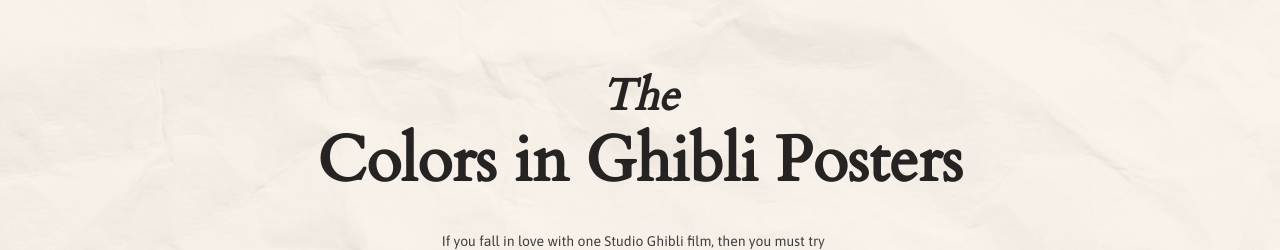
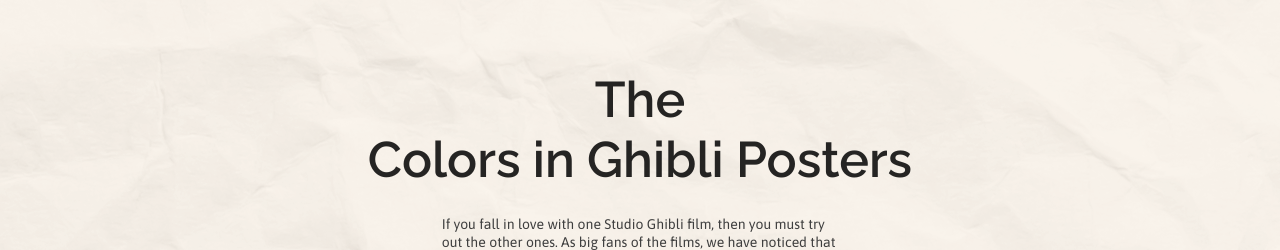
Before and after one commit to vizview/landing-site, a React (Create React App) app: page /ghibli in a window 1280 px wide. Shown: the part 352-602 px from the top of the page. Built offline with nearby package versions, Linux system fonts and the light colour scheme.

Commit message:
clean up code

```diff
--- a/package.json
+++ b/package.json
@@ -16,8 +16,7 @@
     "react-feather": "^2.0.8",
     "react-router": "^5.2.0",
     "react-router-dom": "^5.2.0",
-    "react-scripts": "^4.0.3",
-    "react-transition-group": "^4.4.1"
+    "react-scripts": "^4.0.3"
   },
   "scripts": {
     "start": "react-scripts start",
--- a/src/container/Ghibli/Intro.jsx
+++ b/src/container/Ghibli/Intro.jsx
@@ -1,8 +1,6 @@
 import React, {useState} from "react";
 import ghibliMovies from './data/ghibli_movies_info.json';
 import './ghibli.css';
-import { CSSTransition, TransitionGroup } from 'react-transition-group';
-
 
 export default function Intro() {
   const [imageIndex, setImageIndex] = useState(0);
@@ -23,7 +21,6 @@
 
   function renderImages() {
     const curPosters = posterImages[imageIndex];
-    console.log(curPosters)
     const  posters = [];
       for(const item in curPosters) {
         const frameTop = Math.random() * (100 - 20) + 20;
--- a/src/container/Ghibli/ghibli.css
+++ b/src/container/Ghibli/ghibli.css
@@ -1,9 +1,5 @@
 @import url(./Variables.css);
 
-.text-handwritten {
-  font-style: var(--hand-written-font);
-
-}
 .ghibli p{
   font-style: var(--body-font-family);
   font-size: var(--body-font-size);
@@ -15,14 +11,18 @@
   background-image: url(./img/bg_img.png);
 }
 
-.ghibli h1 {
+.ghibli > h1 {
   font-family: var(--heading-font-family);
   font-size: var(--title-font-size);
 }
 
-.ghibli h1 > div {
+.ghibli > h1 > div {
   font-style: var(--title-sm-font-style);
   font-size: var(--title-sm-font-size);
+}
+
+.ghibli > .text-handwritten {
+  font-style: var(--hand-written-font);
 }
 
 .string-btn {
```
Also changed, not shown: 1 other file (tests, documents, lock files or other folders).
